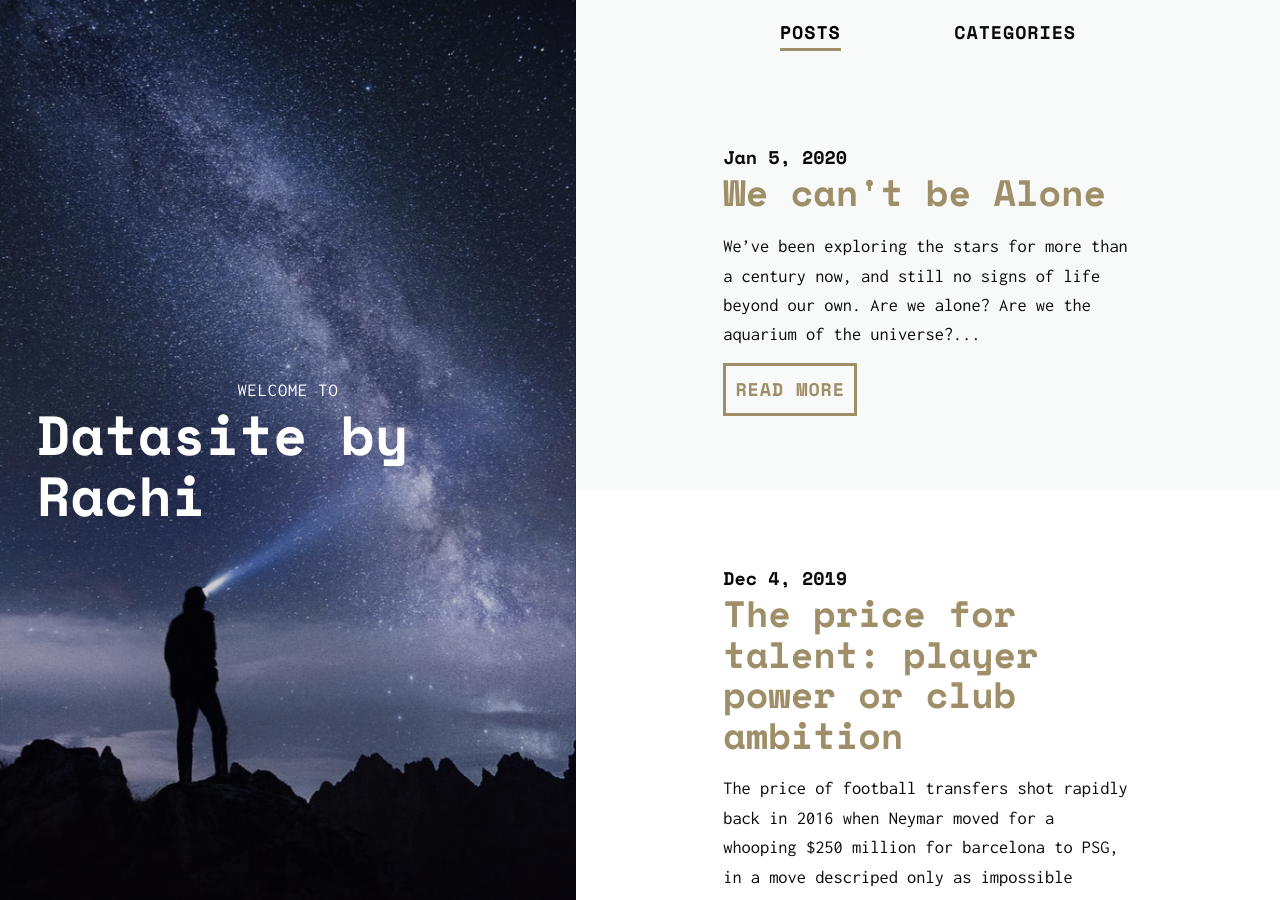
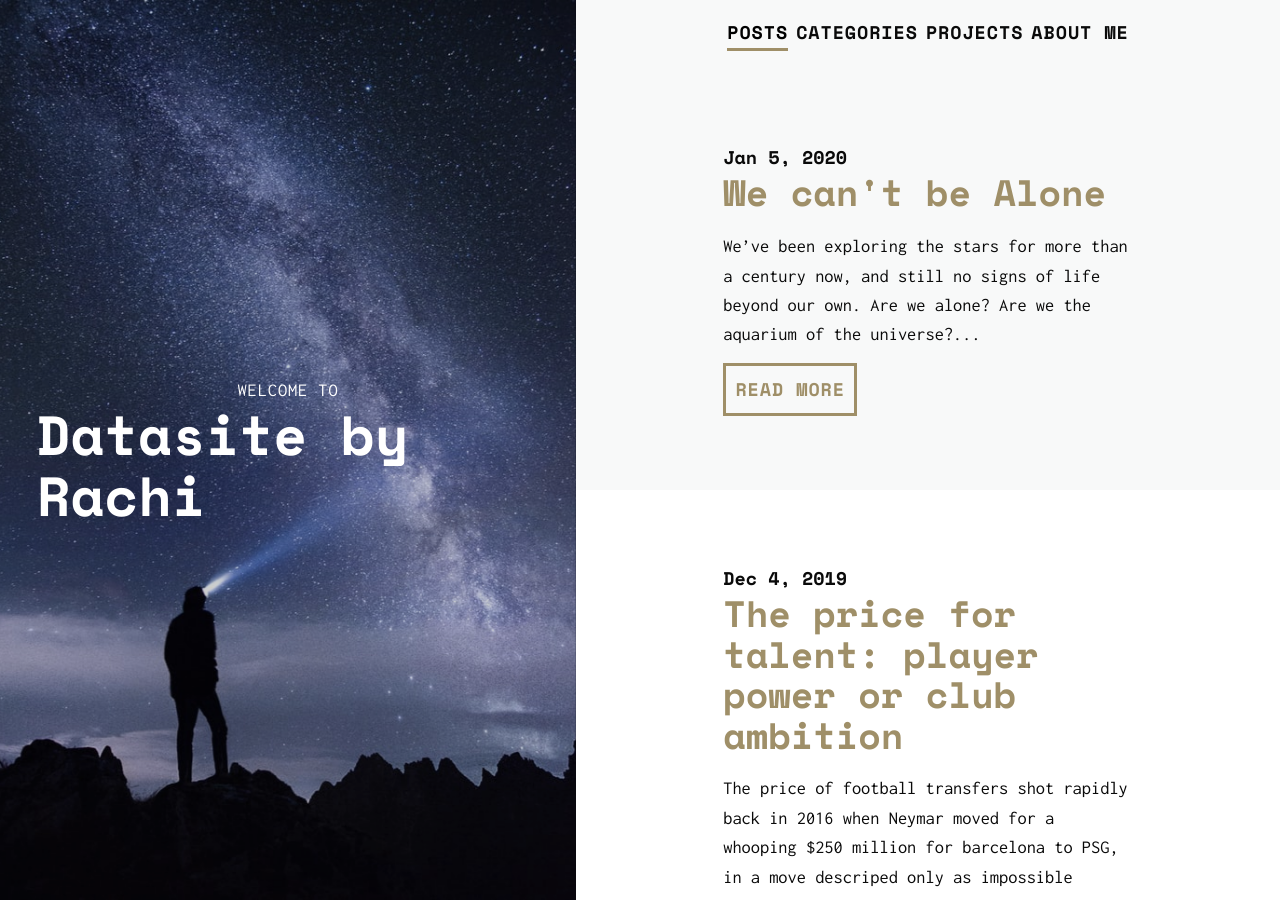
Before and after one commit to rachioko/rachioko.github.io, a Jekyll site: the page built from index.html, in a window 1280 px wide and 900 px high. Built offline with Jekyll 4.4.1, drawn with Linux system fonts in a browser that asks for light colours; nearby versions of some CDN libraries; the list of posts is cut into pages by our own code.

Commit message:
Update index.html

```diff
--- a/index.html
+++ b/index.html
@@ -19,6 +19,8 @@ layout: default
       <ul class="tabs">
         <li class="tabs__item">Posts</li>
         <li class="tabs__item">Categories</li>
+         <li class="tabs__item">Projects</li>
+         <li class="tabs__item">About Me</li>
       </ul>
     </header>
 
```
